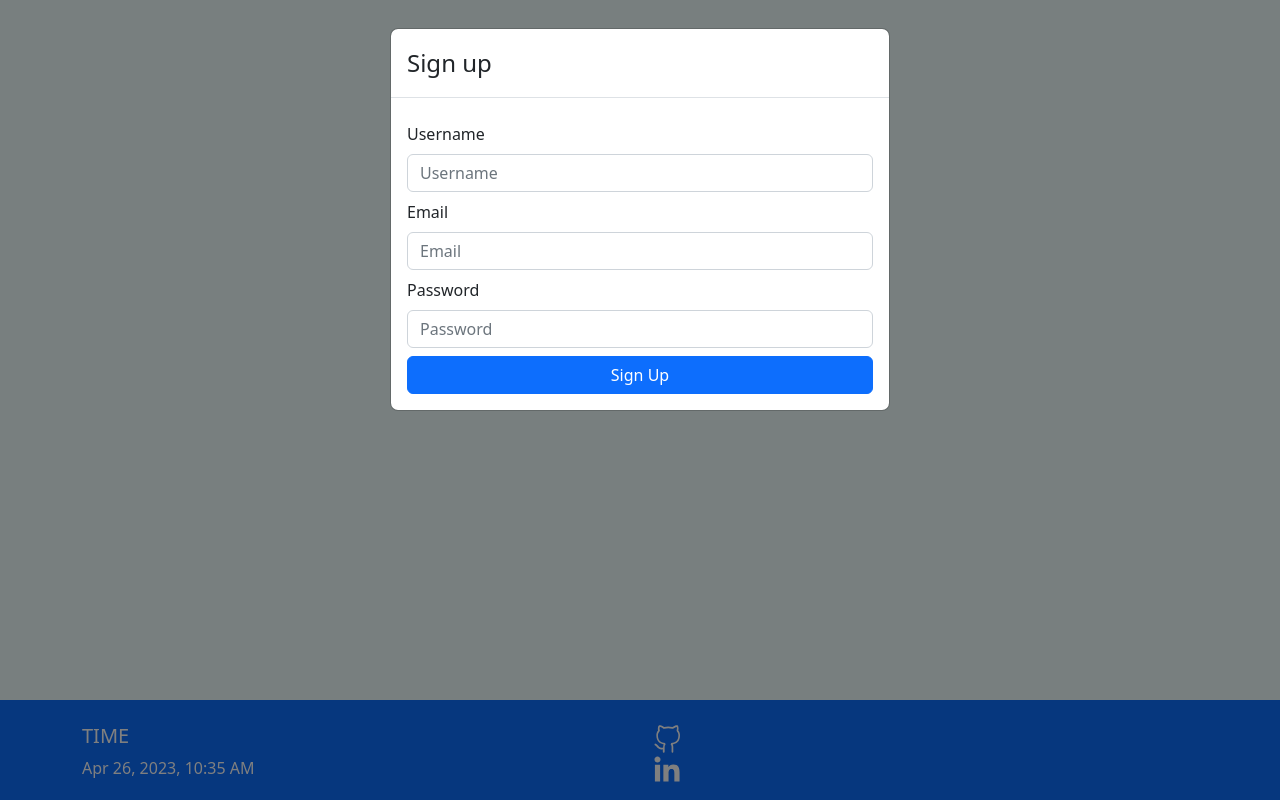
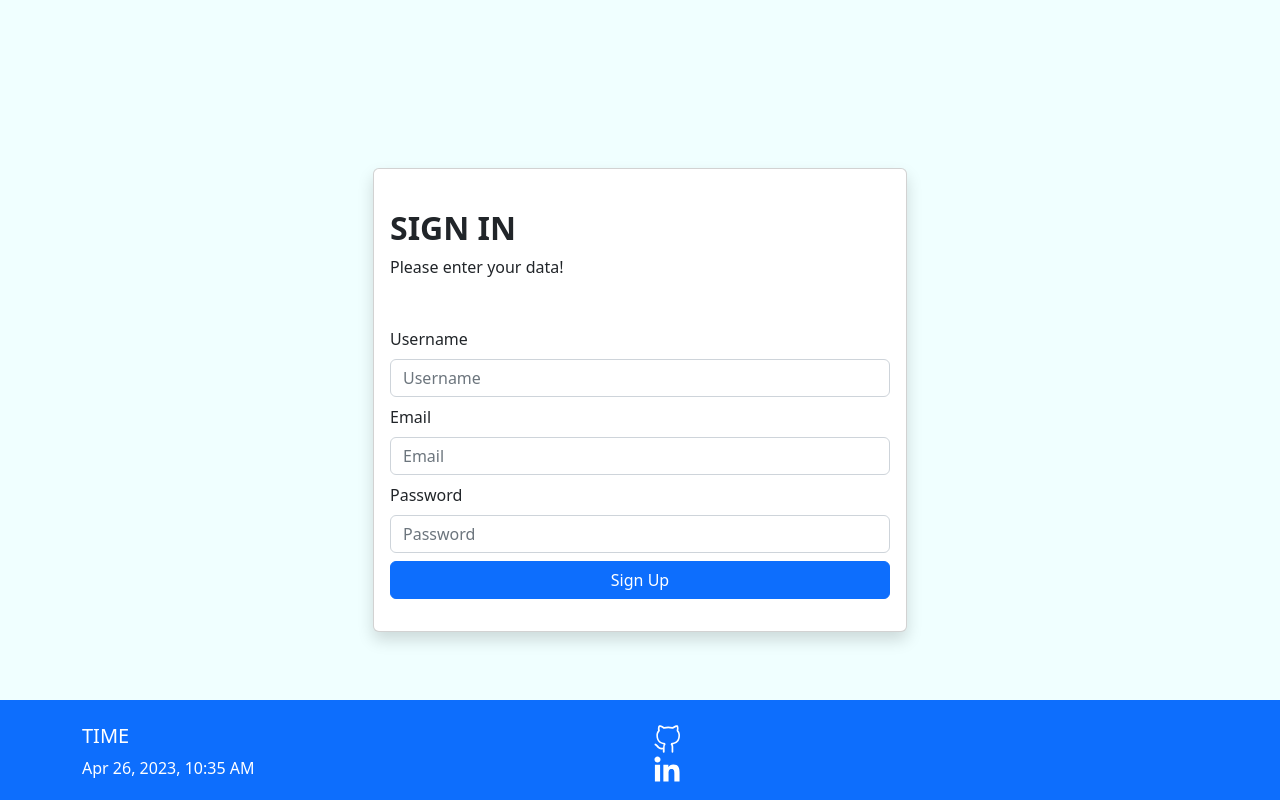
Before and after one commit to qbuus/FullstackToDo, a React (Create React App) app in the folder todofrontend/: page /signup in a window 1280 px wide. Built offline with nearby package versions, Linux system fonts and the light colour scheme.

Commit message:
sign in components style rework

```diff
--- a/todofrontend/src/components/InputField.tsx
+++ b/todofrontend/src/components/InputField.tsx
@@ -23,11 +23,8 @@
   ...props
 }: TextInputFieldProps) {
   return (
-    <Form.Group
-      className="mt-2 mb-2"
-      controlId={name + "input"}
-    >
-      <Form.Label>{label}</Form.Label>
+    <Form.Group className="mb-2" controlId={name + "input"}>
+      <Form.Label className="text-center">{label}</Form.Label>
       <Form.Control
         {...props}
         {...register(name, registerOptions)}
--- a/todofrontend/src/components/SignUp.tsx
+++ b/todofrontend/src/components/SignUp.tsx
@@ -3,7 +3,14 @@
 import { useForm } from "react-hook-form";
 import { SignUpBody } from "../models/User";
 import TextInputField from "./InputField";
-import { Button, Form, Modal } from "react-bootstrap";
+import {
+  Col,
+  Button,
+  Row,
+  Container,
+  Card,
+  Form,
+} from "react-bootstrap";
 import "../styles/utils.css";
 
 export default function SignUp() {
@@ -13,30 +20,30 @@
     formState: { errors, isSubmitting },
   } = useForm<SignUpBody>();
 
-  const [signupSuccessful, setSignupSuccessful] =
-    React.useState<boolean>(false);
-
   async function onSubmit(credentials: SignUpBody) {
     try {
       await SignUpFunction(credentials);
-      setSignupSuccessful(true);
     } catch (error) {
       console.error(error);
     }
   }
 
-  const closeModal = () => {
-    setSignupSuccessful(false);
-  };
-
   return (
-    <>
-      <Modal show onHide={closeModal}>
-        <Modal.Header>
-          <Modal.Title>Sign up</Modal.Title>
-        </Modal.Header>
-
-        <Modal.Body>
+    <div>
+      <Container>
+        <Row className="vh-100 d-flex justify-content-center align-items-center">
+          <Col md={8} lg={6} xs={12}>
+            <div>
+              <Card className="shadow">
+                <Card.Body>
+                  <div className="mb-3 mt-md-4">
+                    <h2 className="fw-bold mb-2 text-uppercase">
+                      Sign in
+                    </h2>
+                    <p className="mb-5">
+                      Please enter your data!
+                    </p>
+                    <div className="mb-3">
                       <Form onSubmit={handleSubmit(onSubmit)}>
                         <TextInputField
                           name="username"
@@ -44,7 +51,9 @@
                           type="text"
                           placeholder="Username"
                           register={register}
-              registerOptions={{ required: "Required" }}
+                          registerOptions={{
+                            required: "Required",
+                          }}
                           error={errors.username}
                         />
 
@@ -54,7 +63,9 @@
                           type="email"
                           placeholder="Email"
                           register={register}
-              registerOptions={{ required: "Required" }}
+                          registerOptions={{
+                            required: "Required",
+                          }}
                           error={errors.email}
                         />
 
@@ -64,19 +75,28 @@
                           type="password"
                           placeholder="Password"
                           register={register}
-              registerOptions={{ required: "Required" }}
+                          registerOptions={{
+                            required: "Required",
+                          }}
                           error={errors.password}
                         />
                         <Button
                           type="submit"
                           disabled={isSubmitting}
                           className="width100"
+                          variant="primary"
                         >
                           Sign Up
                         </Button>
                       </Form>
-        </Modal.Body>
-      </Modal>
-    </>
+                    </div>
+                  </div>
+                </Card.Body>
+              </Card>
+            </div>
+          </Col>
+        </Row>
+      </Container>
+    </div>
   );
 }
```
Lines whose indentation alone changed are shown as unchanged.
